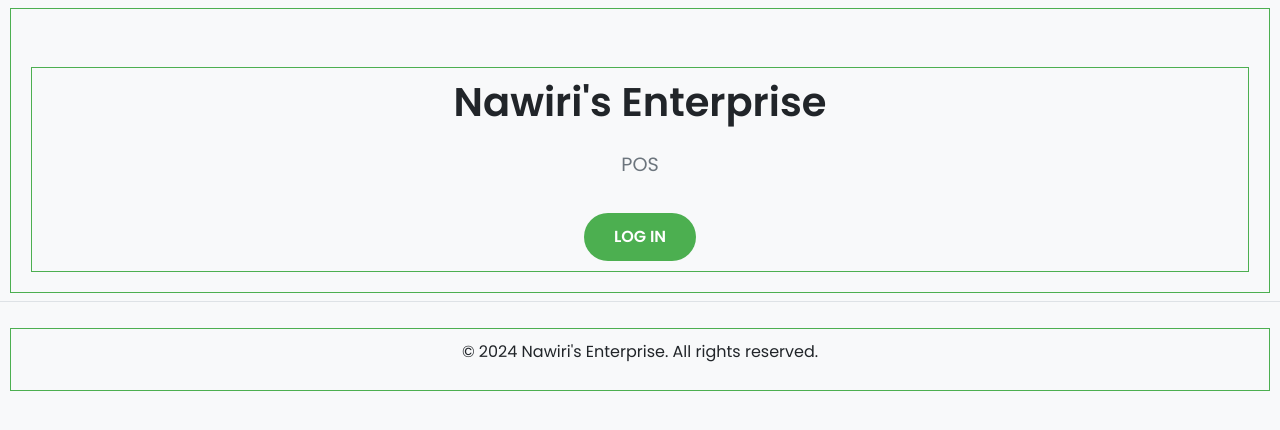
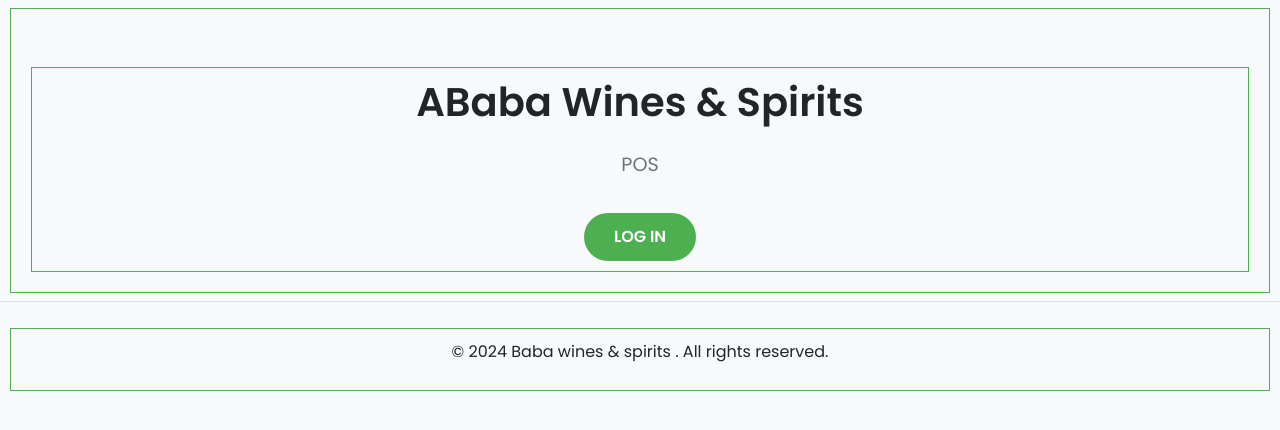
Before and after one commit to Afuyah/Small_medium_enterprise_pos, a Flask app: page / in a window 1280 px wide. Shown: the part 128-558 px from the top of the page. Run offline with Flask 2, Linux system fonts and the light colour scheme; some libraries are stand-ins or nearby versions.

Commit message:
initial commit

```diff
--- a/app/templates/admin_base.html
+++ b/app/templates/admin_base.html
@@ -5,7 +5,7 @@
     <meta name="viewport" content="width=device-width, initial-scale=1.0">
     <meta name="description" content="Nawiri Admin Dashboard">
     <meta name="keywords" content="Admin, Dashboard, Sales, Inventory">
-    <title>{% block title %}Nawiri Admin Dashboard{% endblock %}</title>
+    <title>{% block title %}Ababa Admin Dashboard{% endblock %}</title>
 
     <!-- Bootstrap, FontAwesome, and Custom CSS -->
     <link rel="stylesheet" href="https://stackpath.bootstrapcdn.com/bootstrap/4.5.2/css/bootstrap.min.css">
@@ -32,7 +32,7 @@
 
     <!-- Sidebar Navigation -->
     <div class="sidebar" id="sidebar">
-        <h3>Nawiri's Enterprise</h3>
+        <h3>Ababa Wines & spirits</h3>
         <a href="{{ url_for('auth.admin_dashboard') }}" class="active"><i class="fas fa-tachometer-alt"></i> Dashboard</a>
 
         <a href="{{ url_for('stock.products') }}"><i class="fas fa-box"></i> Product Management</a>
--- a/app/templates/base.html
+++ b/app/templates/base.html
@@ -7,7 +7,7 @@
     <meta name="description" content="Nawiri Enterprise - Your comprehensive POS solution for streamlined stock and expense management.">
     <meta name="theme-color" content="#2b2b2b">
     <meta name="mobile-web-app-capable" content="yes">
-    <title>{% block title %}Nawiri Enterprise{% endblock %}</title>
+    <title>{% block title %}Baba Wines & Spirits{% endblock %}</title>
 
     <!-- Google Fonts -->
     <link href="https://fonts.googleapis.com/css2?family=Poppins:wght@300;400;600&display=swap" rel="stylesheet">
@@ -144,7 +144,7 @@
         <!-- Footer -->
         <footer class="footer text-center py-3">
             <div class="container">
-                <p>&copy; 2024 Nawiri's Enterprise. All rights reserved.</p>
+                <p>&copy; 2024 Baba wines & spirits . All rights reserved.</p>
             </div>
         </footer>
     </div>
--- a/app/templates/home.html
+++ b/app/templates/home.html
@@ -4,7 +4,7 @@
 
 {% block content %}
 <div class="container mt-5 text-center">
-    <h1 class="mb-4 welcome-title">Nawiri's Enterprise</h1>
+    <h1 class="mb-4 welcome-title">ABaba Wines & Spirits</h1>
     <p class="welcome-description">POS</p>
     <a href="{{ url_for('auth.login') }}" class="btn btn-primary btn-custom">Log in</a>
 </div>
--- a/config.py
+++ b/config.py
@@ -8,7 +8,7 @@ load_dotenv(os.path.join(basedir, '.env'))
 
 class Config:
     SECRET_KEY = os.getenv('SECRET_KEY', 'you-will-never-guess')
-    SQLALCHEMY_DATABASE_URI = os.getenv('DATABASE_URL')
+    SQLALCHEMY_DATABASE_URI = 'postgresql://postgres:SFZDuUteSdEULhiAYLjgudDZPewdfQVx@junction.proxy.rlwy.net:33631/railway'
     SQLALCHEMY_TRACK_MODIFICATIONS = False
 
 
--- a/migrations/versions/1d03d76a663e_.py
+++ b/migrations/versions/a75040e6692c_.py
@@ -1,8 +1,8 @@
 """empty message
 
-Revision ID: 1d03d76a663e
+Revision ID: a75040e6692c
 Revises:
-Create Date: 2024-11-06 14:14:18.115047
+Create Date: 2024-11-06 14:44:08.380102
 
 """
 from alembic import op
@@ -10,7 +10,7 @@ import sqlalchemy as sa
 
 
 # revision identifiers, used by Alembic.
-revision = '1d03d76a663e'
+revision = 'a75040e6692c'
 down_revision = None
 branch_labels = None
 depends_on = None
```
Also changed, not shown: 1 other file.
